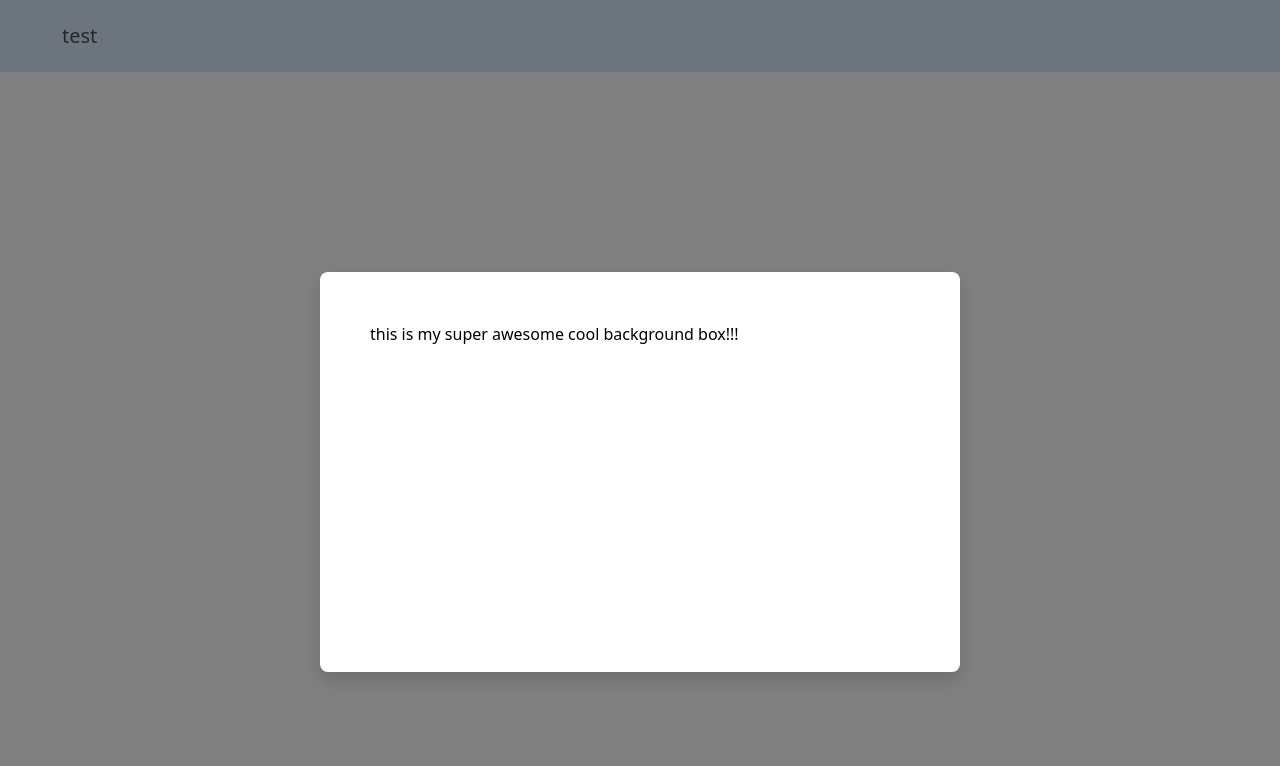
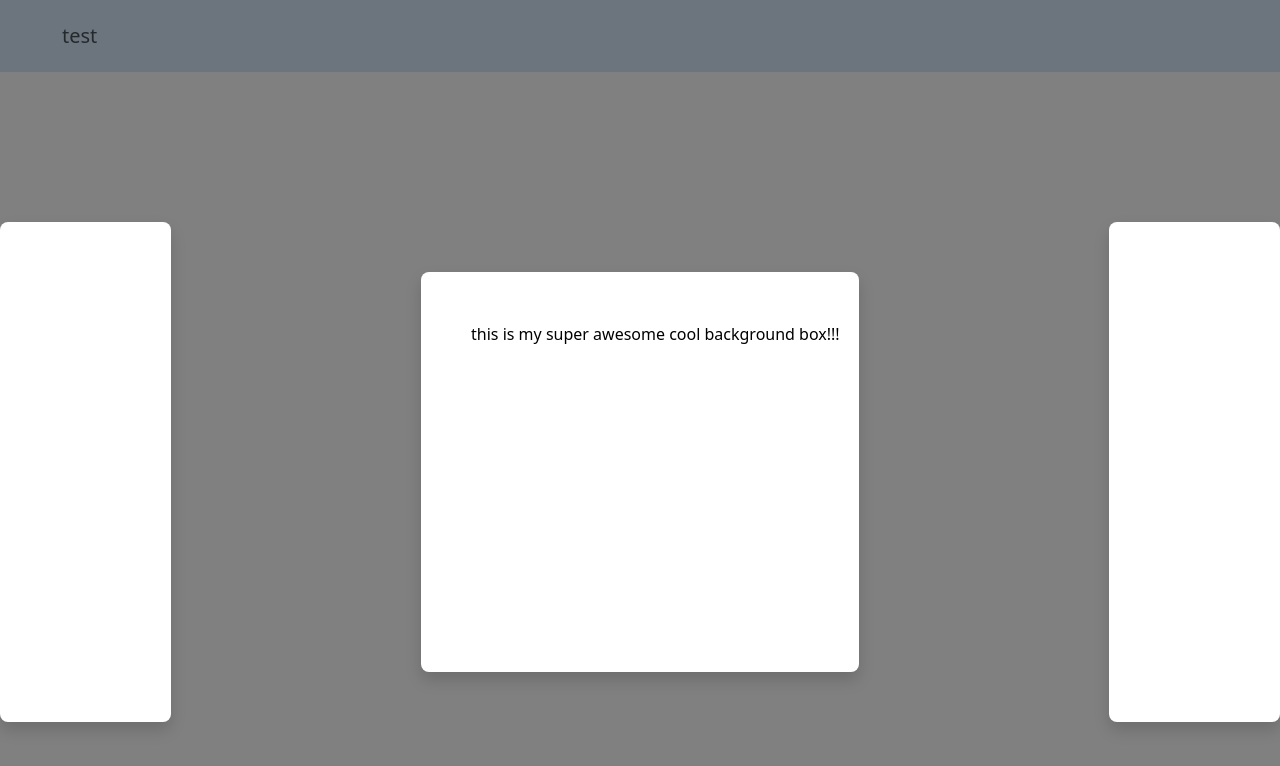
Before and after one commit to cala28124-sketch/portfolio-project, a React (Vite) app: page / in a window 1280 px wide. Shown: the top 766 px of the page. Built offline with nearby package versions, Linux system fonts and the light colour scheme.

Commit message:
Added secondary boxes

```diff
--- a/src/App.css
+++ b/src/App.css
@@ -10,3 +10,17 @@ body {
   margin-left: 50px;
   margin-top: 50px;
 }
+
+.box-left {
+  margin-right: 250px;
+  height: 500px;
+  width: 250px;
+
+}
+
+.box-right {
+  margin-left: 250px;
+  height: 500px;
+  width: 250px;
+
+}
--- a/src/components/box.tsx
+++ b/src/components/box.tsx
@@ -4,11 +4,13 @@ const Box = () => {
   return (
     <>
       <div className="d-flex justify-content-center align-items-center vh-100">
+        <div className="bg-secondary bg-white text-black rounded-3 box-left shadow "></div>
         <div className="bg-secondary bg-white text-black rounded-3 w-50 h-50 shadow ">
           <div className="box-text">
             this is my super awesome cool background box!!!
           </div>
         </div>
+        <div className="bg-secondary bg-white text-black rounded-3 box-right shadow "></div>
       </div>
     </>
   );
```
